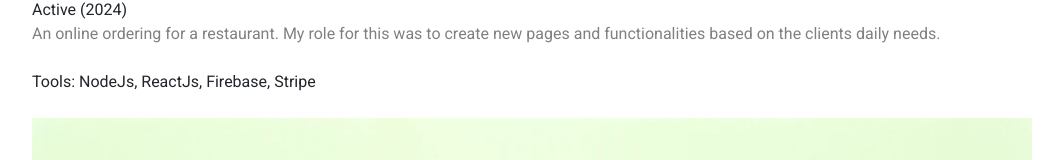
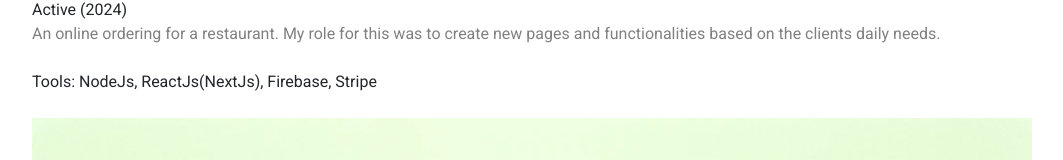
Before and after one commit to Jovans025/jovanneolalo, a Next.js app: page / in a window 1280 px wide. Shown: the part 452-612 px from the top of the page, without its empty margins (108-1171 px from the left). Built offline with nearby package versions, Linux system fonts and the light colour scheme; no server answers.

Commit message:
Sort logs

```diff
--- a/src/app/logs/page.js
+++ b/src/app/logs/page.js
@@ -17,6 +17,11 @@ export default function Resume() {
                 ...a.data(),
                 id: a.id
             }
+        }).sort((a,b)=>{
+            const adate= new Date(a.date.toDate().toString());
+            const bdate= new Date(b.date.toDate().toString())
+
+            return bdate - adate
         })
 
         setLogs([...logs])
--- a/src/components/portfolios.js
+++ b/src/components/portfolios.js
@@ -6,7 +6,7 @@ const projects = [
       name: "Cilantro",
       link:"https://cilantropass.com/",
       description: "An online ordering for a restaurant. My role for this was to create new pages and functionalities based on the clients daily needs.",
-      tools: "NodeJs, ReactJs, Firebase, Stripe",
+      tools: "NodeJs, ReactJs(NextJs), Firebase, Stripe",
       duration:"1 years",
       image:"/images/cilantro.png",
       status:"Active (2024)"
@@ -15,7 +15,7 @@ const projects = [
       name: "ESG Playbook",
       link:"https://www.esgplaybook.com/",
       description: "A reporting tool used by big companies to monitor their ESG sustainability. My role for this was to create new pages and functionalities based on the clients daily needs.",
-      tools: "NodeJs, ReactJs, Firebase",
+      tools: "NodeJs, ReactJs(NextJs), Firebase",
       duration:"3 years",
       image:"/images/esg.jpg",
       status:"Active (2023)"
```
